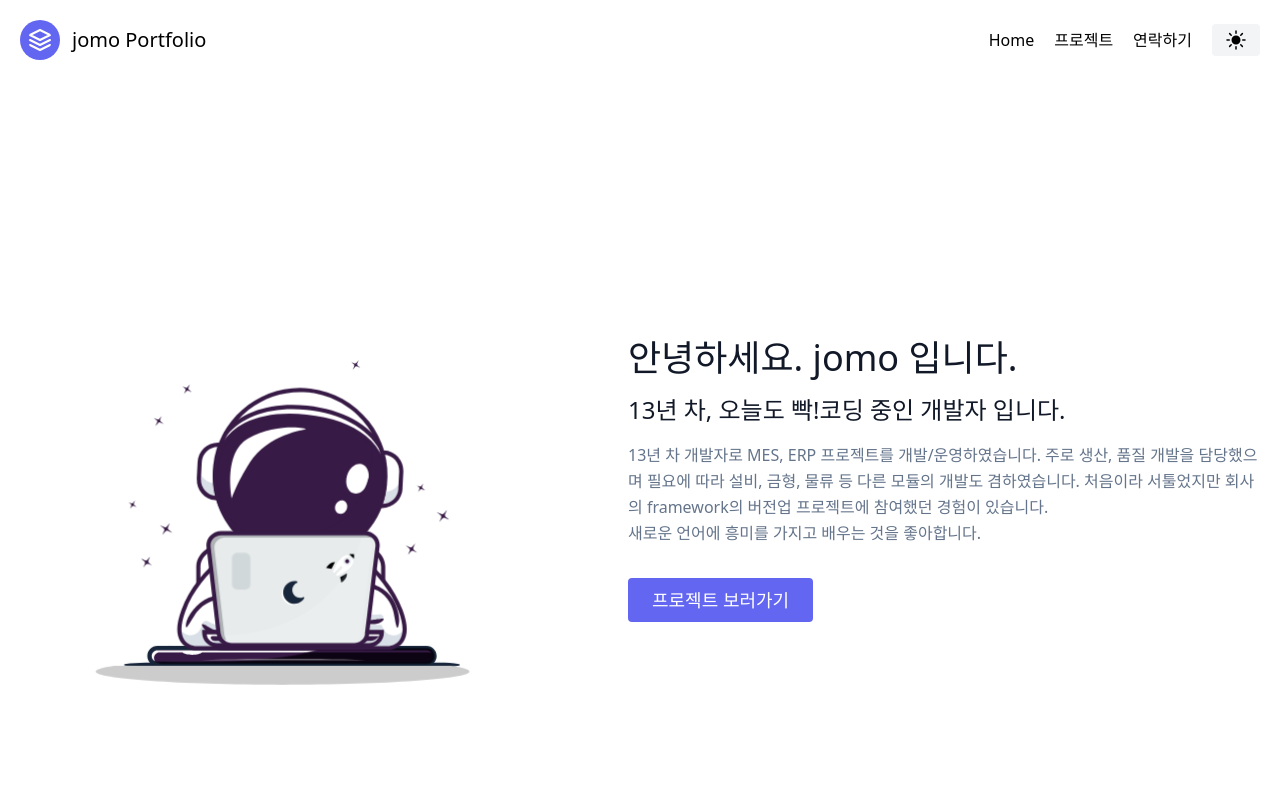
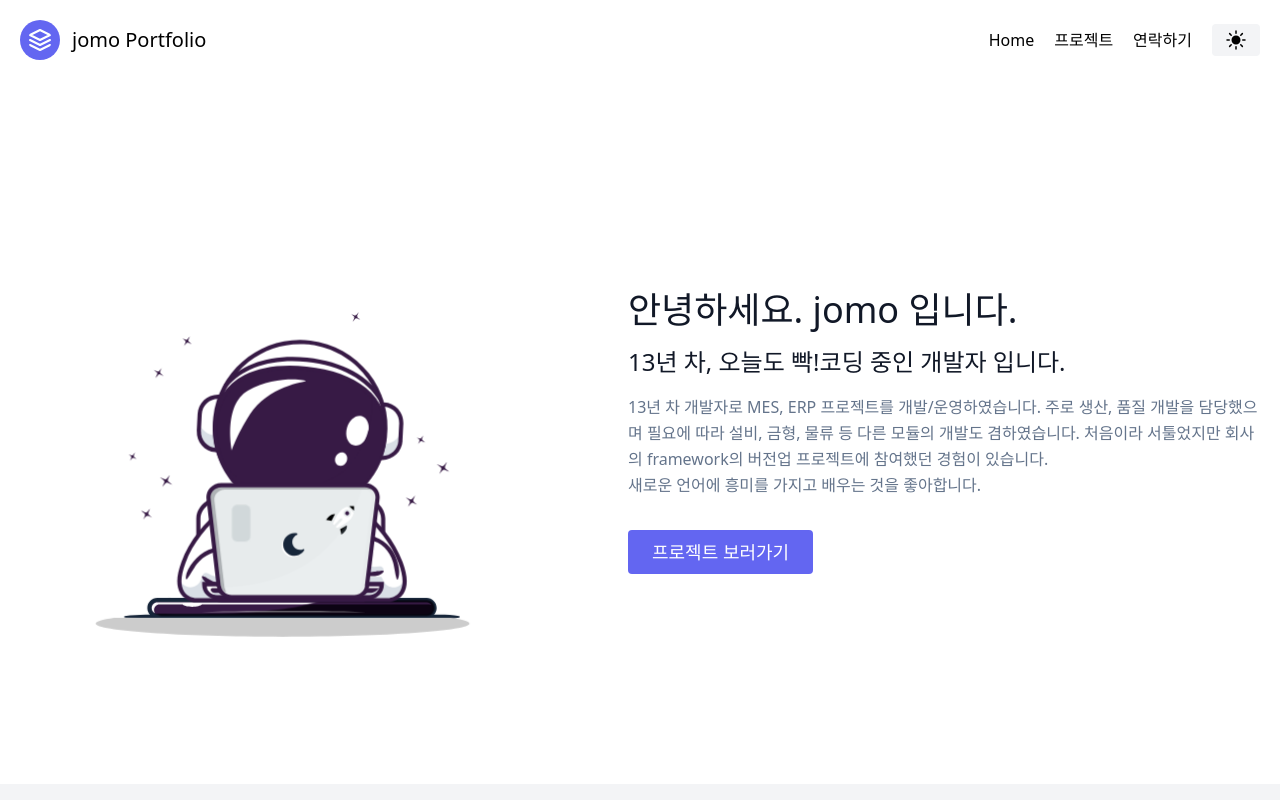
Before and after one commit to 2jomo85/Portfolio, a Next.js app: page / in a window 1280 px wide. Shown: the top 800 px of the page. Built offline with nearby package versions, Linux system fonts and the light colour scheme.

Commit message:
test index.js

```diff
--- a/pages/index.js
+++ b/pages/index.js
@@ -3,6 +3,9 @@
 import { Inter } from "next/font/google";
 import Layout from "@/components/layout";
 import Hero from "@/components/home/hero";
+
+import Header from "@/components/header";
+import Footer from "@/components/footer";
 
 const inter = Inter({ subsets: ["latin"] });
 
@@ -15,7 +18,12 @@
         <meta name="viewport" content="width=device-width, initial-scale=1" />
         <link rel="icon" href="/favicon.ico" />
       </Head>
-      <section className="flex min-h-screen flex-col items-center justify-center text-gray-600 body-font">
+      {/* <section className="flex min-h-screen flex-col items-center justify-center text-gray-600">
+        <div className="container mx-auto flex px-5 py-24 md:flex-row flex-col items-center">
+          <Hero />
+        </div>
+      </section> */}
+      <section className="flex flex-col items-center justify-center text-gray-600">
         <div className="container mx-auto flex px-5 py-24 md:flex-row flex-col items-center">
           <Hero />
         </div>
```
